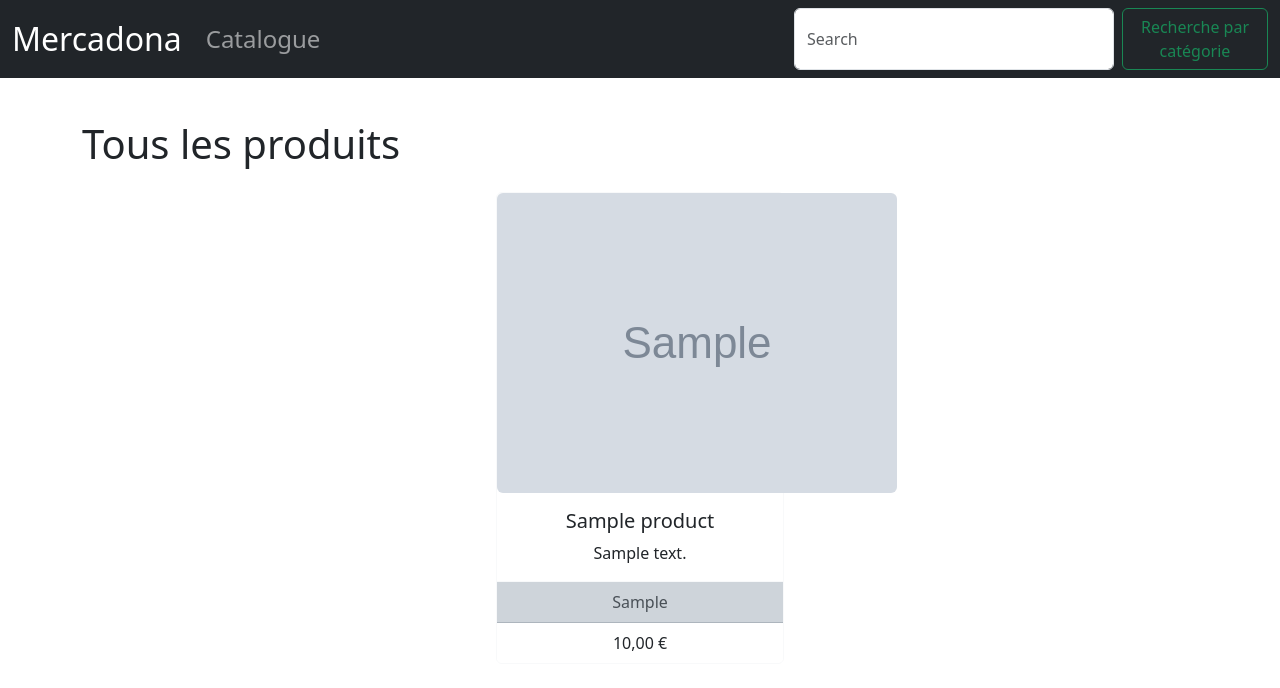
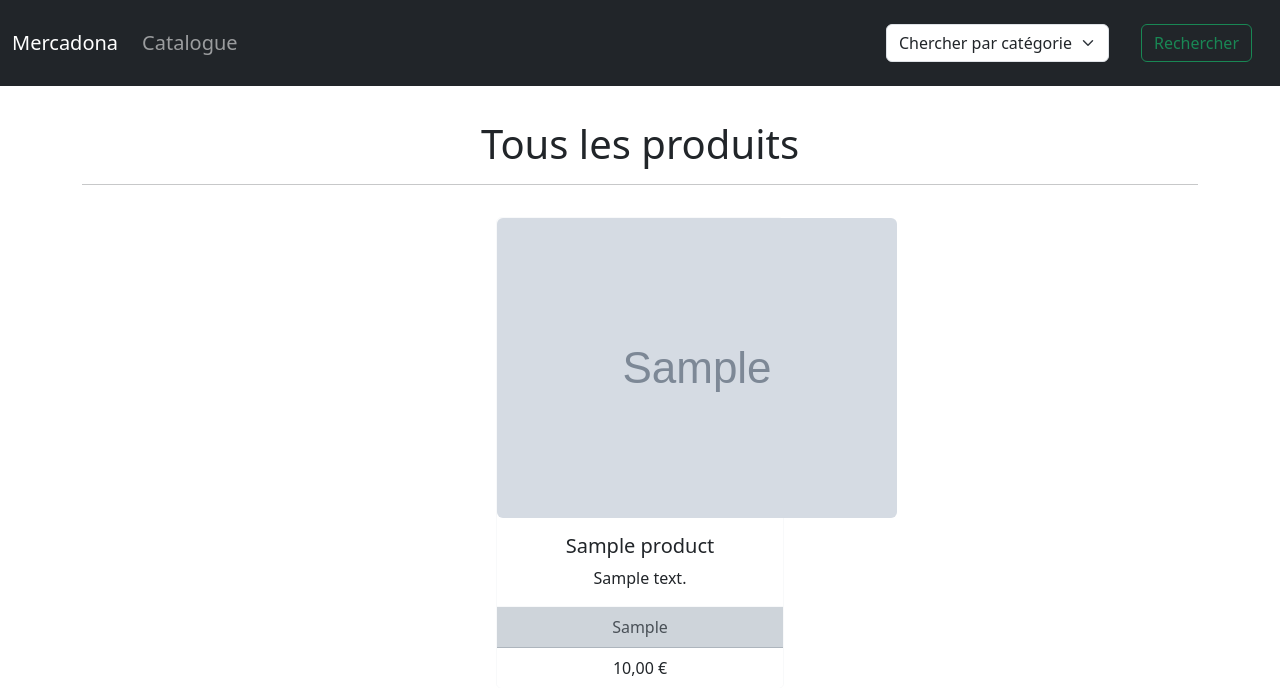
Before and after one commit to elyasnour/studibloc3, a Django app: page / in a window 1280 px wide. Shown: the top 688 px of the page. Run offline with Django 4.2, Linux system fonts and the light colour scheme; tables that the repository leaves empty hold one stand-in row (values such as "Sample post"); grey boxes marked "Sample" are stand-in pictures.

Commit message:
step9: quelques modifications sur l'affichage des produits

```diff
--- a/templates/_base.html
+++ b/templates/_base.html
@@ -15,7 +15,7 @@
 <body>
   <nav class="navbar navbar-expand-md navbar-dark fixed-top bg-dark">
     <div class="container-fluid">
-      <a class="navbar-brand fs-2" href="{% url 'home' %}">Mercadona</a>
+      <a class="navbar-brand fs-5" href="{% url 'home' %}">Mercadona</a>
       <button class="navbar-toggler"
               type="button"
               data-bs-toggle="collapse"
@@ -29,12 +29,18 @@
            id="navbarCollapse">
         <ul class="navbar-nav me-auto mb-2 mb-md-0">
           <li class="nav-item">
-            <a class="nav-link fs-4" href="{% url 'home' %}">Catalogue</a>
+            <a class="nav-link fs-5" href="{% url 'home' %}">Catalogue</a>
             </li>
         </ul>
         <form class="d-flex" action="{% url 'search_results' %}" method="get">
-            <input class="form-control me-2" type="search" name="q" placeholder="Search" aria-label="Search" >
-            <button class="btn btn-outline-success" type="submit">Recherche par catégorie</button>
+
+            <select class="form-select m-3" type="search" name="q" aria-label="Search">
+                <option selected>Chercher par catégorie</option>
+                {% for product in product_list %}
+                        <option value="{{ product.category }}">{{ product.category }}</option>
+                {% endfor %}
+            </select>
+            <button class="btn btn-outline-success m-3" type="submit">Rechercher</button>
         </form>
       </div>
     </div>
--- a/templates/catalog/product_list.html
+++ b/templates/catalog/product_list.html
@@ -2,7 +2,8 @@
 
 
 {% block content %}
-    <h1 class="fs-1 mt-5">Tous les produits</h1>
+    <h1 class="fs-1 text-center mt-5">Tous les produits</h1>
+    <hr>
     <div class="d-flex justify-content-center flex-wrap">
     {% for product in product_list %}
         <div class="card text-center border-light m-3" style="width: 18rem;">
@@ -20,7 +21,7 @@
                 <li class="list-group-item">
                     {% if product.discount %}
                         <del class="price">{{ product.price }} &euro;</del>
-                        <span  class="fw-bold text-danger p-3">{{ product.get_price_with_discount }}</span>
+                        <span  class="fw-bold text-danger p-3">{{ product.get_price_with_discount }} &euro;</span>
                         <span  class="fw-normal text-danger">{{ product.discount.discount_rate }} %</span>
                     {%  else  %}
                         <span class="price">{{ product.price }} &euro;</span>
--- a/templates/catalog/search_results.html
+++ b/templates/catalog/search_results.html
@@ -3,7 +3,7 @@
 {% block title %}Search{% endblock title %}
 
 {% block content %}
-    <h6 class="fs-4 fw-normal mt-5">Résultats de la recherche par: {{ q }}</h6>
+    <h6 class="fs-4 fw-normal text-center mt-5">Résultats de la recherche</h6>
     <div class="d-flex justify-content-center flex-wrap mt-5">
     {% for product in product_list %}
         <div class="card text-center border-light m-3" style="width: 18rem;">
@@ -21,7 +21,7 @@
                 <li class="list-group-item">
                     {% if product.discount %}
                         <del class="price">{{ product.price }} &euro;</del>
-                        <span  class="fw-bold text-danger p-3">{{ product.get_price_with_discount }}</span>
+                        <span  class="fw-bold text-danger p-3">{{ product.get_price_with_discount }} &euro;</span>
                         <span  class="fw-normal text-dange">{{ product.discount.discount_rate }} %</span>
                     {%  else  %}
                         <span class="price">{{ product.price }} &euro;</span>
```
